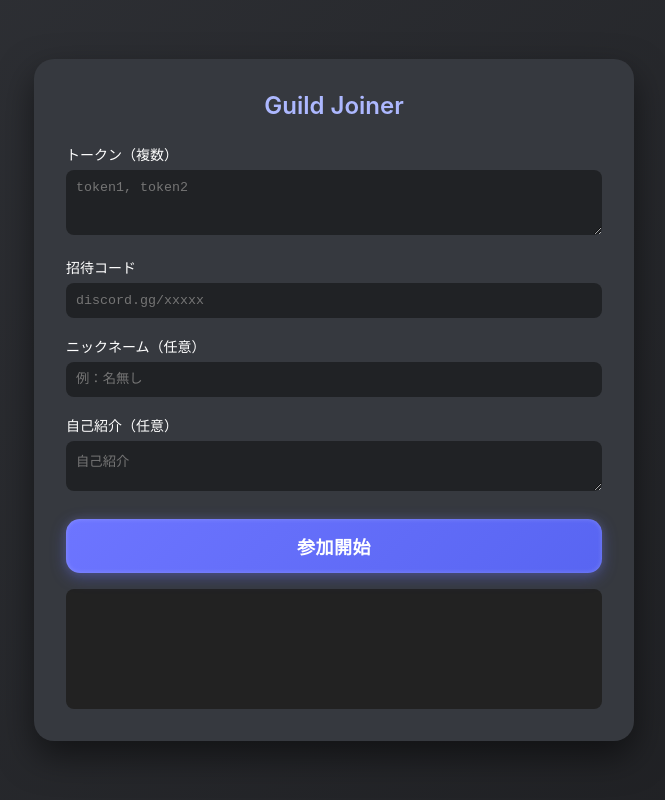
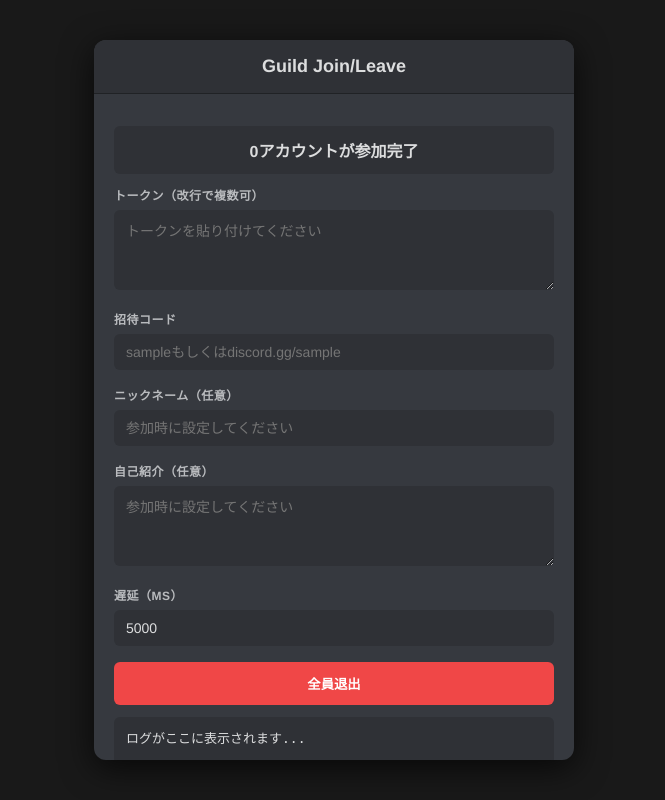
Before and after one commit to tls-client/guild-joiner, a plain HTML site: page index.html in a window 1280 px wide. Both pictures are taken after a click on the button "参加開始". Shown: the whole page, without its empty margins (306-971 px from the left). Drawn offline with Linux system fonts and the light colour scheme; a web font is replaced by a local one.

Commit message:
Update index.html

```diff
--- a/index.html
+++ b/index.html
@@ -1,116 +1,245 @@
 <!DOCTYPE html>
 <html lang="ja">
 <head>
-<meta charset="UTF-8" />
-<meta name="viewport" content="width=device-width, initial-scale=1" />
-<title>Guild Joiner</title>
+<meta charset="UTF-8">
+<title>Guild Join/Leave</title>
+<meta name="viewport" content="width=device-width, initial-scale=1">
+<link href="https://fonts.googleapis.com/css2?family=Whitney:wght@300;400;500;600;700&display=swap" rel="stylesheet">
 <style>
-
-::-webkit-scrollbar { width: 6px; }
-::-webkit-scrollbar-track { background: #202225; border-radius: 3px; }
-::-webkit-scrollbar-thumb { background: #5865f2; border-radius: 3px; }
-::-webkit-scrollbar-thumb:hover { background: #7289da; }
-
-*,
-*::before,
-*::after { box-sizing: border-box; }
-
+  :root {
+    --bg: #191919;
+    --sidebar: #202225;
+    --main: #36393f;
+    --hover: #32353b;
+    --accent: #5865f2;
+    --text: #dcddde;
+    --text-muted: #8e9297;
+    --success: #43b581;
+    --danger: #f04747;
+  }
+  * { margin:0; padding:0; box-sizing:border-box; }
   body {
-  font-family: 'Inter', sans-serif;
-  background: linear-gradient(135deg, #2f3136, #1e1f22);
-  color: #fff;
-  margin: 0; padding: 0;
-  display: flex; justify-content: center; align-items: center;
+    font-family: 'Whitney', 'Helvetica Neue', Helvetica, Arial, sans-serif;
+    background: var(--bg);
+    color: var(--text);
     height: 100vh;
+    display: flex;
+    justify-content: center;
+    align-items: center;
   }
-
-.card {
-  background: #36393f;
-  padding: 32px;
-  border-radius: 20px;
-  box-shadow: 0 15px 35px rgba(0,0,0,.5);
-  width: 100%; max-width: 600px;
-  overflow: auto; max-height: 95vh;
-  animation: fadeIn 0.6s cubic-bezier(0.165, 0.84, 0.44, 1) forwards;
+  .container {
+    width: 480px;
+    height: 720px;
+    background: var(--main);
+    border-radius: 12px;
+    overflow: hidden;
+    box-shadow: 0 8px 32px rgba(0,0,0,0.7);
+    display: flex;
+    flex-direction: column;
   }
-
-@keyframes fadeIn {
-  from { opacity: 0; transform: translateY(10px) scale(0.98); }
-  to { opacity: 1; transform: translateY(0) scale(1); }
+  header {
+    background: #2f3136;
+    padding: 16px;
+    text-align: center;
+    font-size: 18px;
+    font-weight: 600;
+    border-bottom: 1px solid #202225;
   }
-
-h2 { color: #adb8ff; text-align: center; margin: 0 0 24px; font-weight: 600; }
-
-label { display: block; margin-top: 18px; font-size: 14px; }
-
-input[type="text"], textarea {
-  width: 100%; padding: 10px; margin-top: 6px;
-  border-radius: 8px; border: none;
-  background: #202225; color: #fff;
-  font-family: monospace; resize: vertical;
+  .content { flex: 1; padding: 20px; overflow-y: auto; }
+  .input-group { margin-bottom: 16px; }
+  label { font-size: 12px; font-weight: 600; color: #b9bbbe; text-transform: uppercase; letter-spacing: 0.5px; }
+  textarea, input[type=text], input[type=number] {
+    width: 100%;
+    background: #2f3136;
+    border: none;
+    border-radius: 6px;
+    padding: 10px 12px;
+    margin-top: 6px;
+    color: #dcddde;
+    font-family: inherit;
+    font-size: 14px;
   }
-
+  textarea { resize: vertical; min-height: 80px; }
   button {
-  margin-top: 24px; width: 100%; padding: 14px;
-  border: none; border-radius: 14px;
-  background: linear-gradient(135deg, #6d75ff, #5865f2);
-  color: #fff; font-weight: 700; font-size: 18px;
-  letter-spacing: 0.5px; cursor: pointer;
-  box-shadow: 0 4px 15px rgba(88,101,242,.4),
-              0 0 10px rgba(255,255,255,.1),
-              inset 0 0 5px rgba(255,255,255,.2);
-  transition: all 0.3s;
+    width: 100%;
+    padding: 12px;
+    margin-top: 12px;
+    border: none;
+    border-radius: 6px;
+    font-weight: 600;
+    cursor: pointer;
+    transition: all 0.2s;
   }
-button:hover { background: linear-gradient(135deg, #7d89ff, #4e57e0); transform: scale(1.03); }
-button:active { transform: scale(0.96); box-shadow: inset 0 4px 6px rgba(0,0,0,.3); }
-
+  #startBtn { background: var(--accent); color: white; }
+  #startBtn:hover { background: #4752c4; }
+  #stopBtn { background: var(--danger); color: white; display: none; }
+  #stopBtn:hover { background: #da3b3b; }
+  .status {
+    text-align: center;
+    padding: 12px;
+    font-weight: 600;
+    margin: 12px 0;
+    border-radius: 6px;
+    background: #2f3136;
+  }
   .log {
-  margin-top: 16px; height: 120px;
-  background: #222; border-radius: 8px; padding: 8px;
-  font-family: monospace; font-size: 12px; overflow-y: auto; white-space: pre-wrap;
+    background: #2f3136;
+    border-radius: 6px;
+    padding: 12px;
+    height: 200px;
+    overflow-y: auto;
+    font-family: Consolas, monospace;
+    font-size: 13px;
+    line-height: 1.5;
+    margin-top: 12px;
   }
+  .log .success { color: var(--success); }
+  .log .error { color: var(--danger); }
+  .log .info { color: #00b0f4; }
 </style>
 </head>
 <body>
-<div class="card">
-<h2>Guild Joiner</h2>
-<form id="joinForm">
-  <label>トークン（複数）</label>
-  <textarea id="tokens" rows="3" placeholder="token1, token2"></textarea>
+<div class="container">
+  <header>Guild Join/Leave</header>
+  <div class="content">
+    <div class="status" id="status">待機中 — 自分のサーバーのみ使用可</div>
+
+    <div class="input-group">
+      <label>トークン（改行で複数可）</label>
+      <textarea id="tokens" placeholder="トークンを貼り付けてください"></textarea>
+    </div>
+
+    <div class="input-group">
       <label>招待コード</label>
-  <input type="text" id="invite" placeholder="discord.gg/xxxxx" />
+      <input type="text" id="invite" placeholder="sampleもしくはdiscord.gg/sample">
+    </div>
+
+    <div class="input-group">
       <label>ニックネーム（任意）</label>
-  <input type="text" id="nickname" placeholder="例：名無し" />
+      <input type="text" id="nickname" placeholder="参加時に設定してください">
+    </div>
+
+    <div class="input-group">
       <label>自己紹介（任意）</label>
-  <textarea id="bio" rows="2" placeholder="自己紹介"></textarea>
-  <button type="button" id="start">参加開始</button>
-  <div class="log" id="log"></div>
-</form>
+      <textarea id="bio" rows="2" placeholder="参加時に設定してください"></textarea>
     </div>
+
+    <div class="input-group">
+      <label>遅延（ms）</label>
+      <input type="number" id="delay" value="5000" min="2000">
+    </div>
+
+    <button id="startBtn">参加開始</button>
+    <button id="stopBtn">全員退出</button>
+
+    <div class="log" id="log">ログがここに表示されます...</div>
+  </div>
+</div>
+
 <script>
-document.getElementById('start').onclick = () => {
-  const log = document.getElementById('log');
-  log.textContent = '';
-  const tokens = document.getElementById('tokens').value.split(',').map(t => t.trim()).filter(t => t);
+const logEl = document.getElementById('log');
+const statusEl = document.getElementById('status');
+let running = false;
+let workers = [];
+
+function log(msg, type = 'info') {
+  const time = new Date().toLocaleTimeString('ja-JP');
+  logEl.innerHTML += `<div class="${type}">[${time}] ${msg}</div>`;
+  logEl.scrollTop = logEl.scrollHeight;
+}
+
+async function safeFetch(url, options) {
+  try {
+    const res = await fetch(url, {
+      ...options,
+      headers: {
+        ...options.headers,
+        "User-Agent": "Mozilla/5.0 (Windows NT 10.0; Win64; x64) AppleWebKit/537.36",
+        "X-Super-Properties": btoa(JSON.stringify({os:"Windows",browser:"Chrome",device:"",system_locale:"ja-JP",browser_user_agent:navigator.userAgent}))
+      }
+    });
+    return res;
+  } catch (e) { log(`ネットワークエラー: ${e.message}`, 'error'); }
+}
+
+async function join(token, invite, nick, bio) {
+  try {
+    const code = invite.split('/').pop();
+    const res = await safeFetch(`https://discord.com/api/v9/invites/${code}`, {
+      method: "POST",
+      headers: { Authorization: token, "Content-Type": "application/json" },
+      body: "{}"
+    });
+    if (!res.ok) throw new Error(`HTTP ${res.status}`);
+    const data = await res.json();
+    log(`参加成功 → ${data.guild.name}`, 'success');
+
+    if (nick) {
+      await safeFetch(`https://discord.com/api/v9/guilds/${data.guild.id}/members/@me`, {
+        method: "PATCH",
+        headers: { Authorization: token, "Content-Type": "application/json" },
+        body: JSON.stringify({ nick })
+      });
+    }
+    if (bio) {
+      await safeFetch("https://discord.com/api/v9/users/@me/settings", {
+        method: "PATCH",
+        headers: { Authorization: token, "Content-Type": "application/json" },
+        body: JSON.stringify({ bio })
+      });
+    }
+    return data.guild.id;
+  } catch (e) {
+    log(`参加失敗: ${e.message}`, 'error');
+    return null;
+  }
+}
+
+async function leave(token, guildId) {
+  try {
+    await safeFetch(`https://discord.com/api/v9/users/@me/guilds/${guildId}`, {
+      method: "DELETE",
+      headers: { Authorization: token }
+    });
+    log(`退出完了`, 'info');
+  } catch (e) { log(`退出失敗: ${e.message}`, 'error'); }
+}
+
+document.getElementById('startBtn').onclick = async () => {
+  if (running) return;
+  running = true;
+  document.getElementById('startBtn').style.display = 'none';
+  document.getElementById('stopBtn').style.display = 'block';
+  statusEl.textContent = "参加中...";
+
+  const tokens = document.getElementById('tokens').value.trim().split('\n').filter(t => t.trim());
   const invite = document.getElementById('invite').value.trim();
-  const nickname = document.getElementById('nickname').value.trim();
-  const bio = document.getElementById('bio').value.trim();
+  const nick = document.getElementById('nickname').value.trim() || null;
+  const bio = document.getElementById('bio').value.trim() || null;
+  const delay = parseInt(document.getElementById('delay').value);
 
-  tokens.forEach(token => {
-    log.textContent += `トークン: ${token} に対して処理実行...
-`;
-    // 擬似的に成功
-    log.textContent += `成功: ${token} が参加しました。
-`;
-    if (nickname) log.textContent += `ニックネーム変更: ${nickname}
-`;
-    if (bio) log.textContent += `自己紹介更新: ${bio}
-`;
-  });
-  log.textContent += '全ての処理が完了しました。
-';
+  workers = [];
+
+  for (const token of tokens) {
+    if (!running) break;
+    const gid = await join(token.trim(), invite, nick, bio);
+    if (gid) workers.push({ token: token.trim(), guildId: gid });
+    await new Promise(r => setTimeout(r, delay + Math.random() * 2000)); // ランダム遅延で検知回避
+  }
+  statusEl.textContent = `${workers.length}アカウントが参加完了`;
+};
+
+document.getElementById('stopBtn').onclick = async () => {
+  running = false;
+  document.getElementById('stopBtn').style.display = 'none';
+  document.getElementById('startBtn').style.display = 'block';
+  statusEl.textContent = "退出中...";
+  for (const w of workers) {
+    await leave(w.token, w.guildId);
+  }
+  workers = [];
+  statusEl.textContent = "待機中";
 };
 </script>
-</div>
 </body>
 </html>
```
Lines whose indentation alone changed are shown as unchanged.
